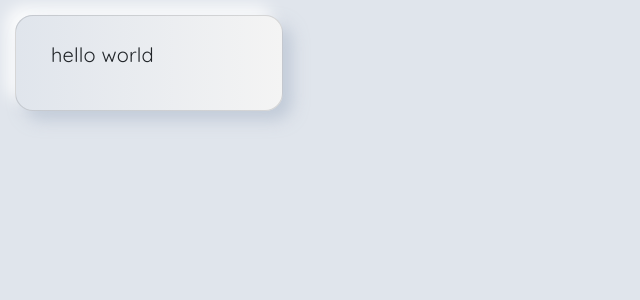
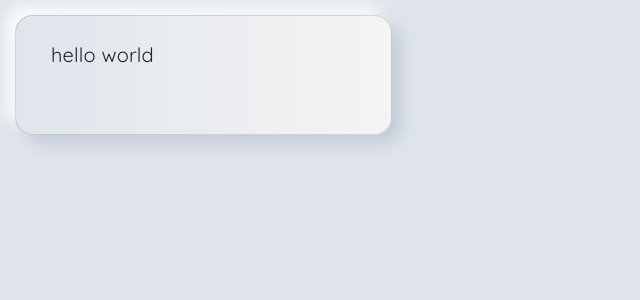
Before and after one commit to oklex/course-planner-web, a React (Create React App) app: page / in a window 1280 px wide. Shown: the top 300 px of the page, without its empty margins (0-640 px from the left). Built offline with nearby package versions, Linux system fonts and the light colour scheme.

Commit message:
testing callback function

```diff
--- /dev/null
+++ b/src/components/input/textInput.tsx
@@ -0,0 +1,25 @@
+import React from "react";
+
+interface ITextInputProps {
+//   title: string;
+//   toolTip: string;
+  isValid: (text: string) => boolean;
+}
+
+class Input extends React.Component<ITextInputProps, {}> {
+  onChange = (e: React.FormEvent<HTMLInputElement>) => {
+    var valid = this.props.isValid(e.currentTarget.value);
+    console.log(valid);
+  };
+
+  render() {
+    return (
+      <div>
+        {/* {this.props.title} */}
+        <input onChange={this.onChange}></input>
+      </div>
+    );
+  }
+}
+
+export default Input;
--- a/src/containers/Login/Login.tsx
+++ b/src/containers/Login/Login.tsx
@@ -1,12 +1,19 @@
 import React from "react";
+import Input from '../../components/input/textInput'
 
 class Login extends React.Component<{}, {}> {
+  isValid = (text:string) => {
+    if (text.length > 5) return true
+    else return false
+  }
+
   render() {
     return (
       <div className="row">
-        <div className="col-md-3">
+        <div className="col-md-4">
           <div className="card">
             <p>hello world</p>
+            <Input isValid={this.isValid}/>
           </div>
         </div>
       </div>
```
Also changed, not shown: src/styles/index.scss (line endings or trailing spaces).
